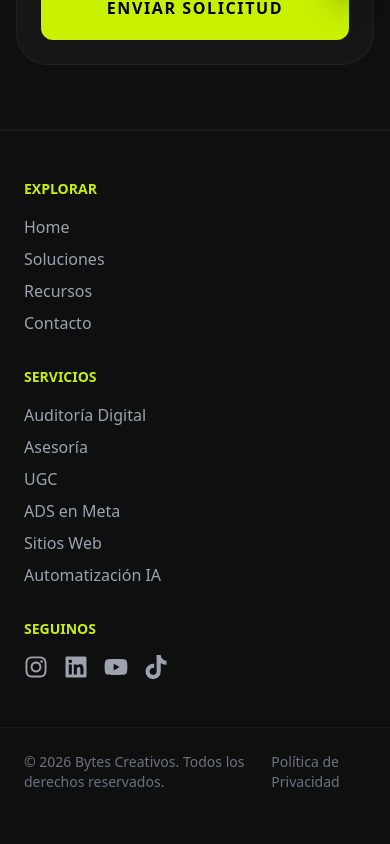
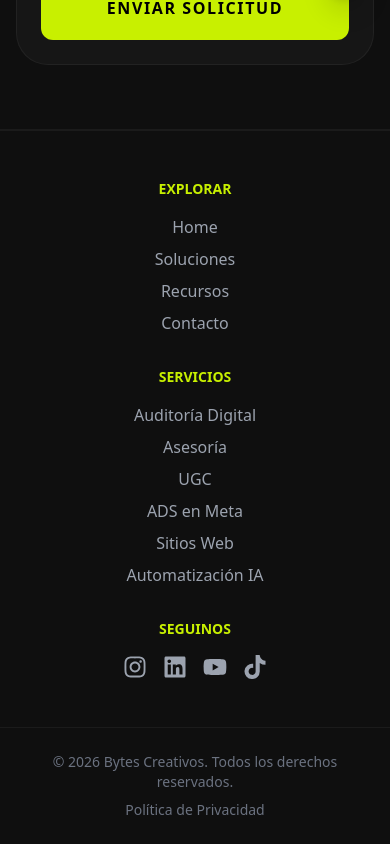
Before and after one commit to bytescreativoss-debug/web-bytes-creativos, a React (Vite) app in the folder frontend/: page /contacto in a window 390 px wide. Shown: the part 821-1665 px from the top of the page. Before the commit the page ends 1637 px from the top, so only its background shows below. Built offline with nearby package versions, Linux system fonts and the light colour scheme.

Commit message:
arrelgos en el scroll de inicio y se agrego banner

```diff
--- a/frontend/src/App.jsx
+++ b/frontend/src/App.jsx
@@ -5,6 +5,7 @@ import Footer from './components/Footer';
 import CallToAction from './components/CallToAction';
 import AnimatedBanner from './components/AnimatedBanner';
 import PaginaPortfolio from './components/pages/PaginaPortfolio';
+import bannerEsencia from './imagenes/banner-esencia.png';
 
 // --- SCROLL TO TOP AL CAMBIAR DE RUTA ---
 const ScrollToTop = () => {
@@ -280,7 +281,7 @@ export default function App() {
                     <span className="text-[#C8F000] drop-shadow-[0_0_20px_rgba(200,240,0,0.4)]">ESTRATÉGICO</span>
                   </h1>
                   <p className="mt-4 sm:mt-6 text-gray-400 max-w-xl mx-auto font-medium tracking-[0.15em] sm:tracking-[0.2em] uppercase text-[10px] sm:text-xs">
-                    Bytes transformados en negocios rentables.
+                    Bytes transformados en negocios rentables en José C. Paz.
                   </p>
                 </div>
               </header>
@@ -324,7 +325,7 @@ export default function App() {
                   {/* columna derecha — imagen */}
                   <div className="w-full overflow-hidden h-[200px] md:h-full">
                     <img
-                      src="src/imagenes/banner-esencia.png"
+                      src={bannerEsencia}
                       alt="Equipo Bytes Creativos"
                       className="w-full h-full object-cover"
                       style={{ objectPosition: '40% center', transform: 'scale(0.85)', transformOrigin: 'center center' }}
--- a/frontend/src/components/CallToAction.jsx
+++ b/frontend/src/components/CallToAction.jsx
@@ -7,7 +7,7 @@ const CallToAction = () => {
     <section className="bg-[#0F0F0F] text-white py-16 border-b border-white/5">
       <div className="max-w-7xl mx-auto px-6">
         <div className="grid grid-cols-1 md:grid-cols-2 gap-12 items-stretch">
-          <div>
+          <div className="text-center md:text-left">
             <h2 className="text-3xl font-black uppercase mb-4">¿Estás listo para potenciar tu negocio?</h2>
             <p className="text-gray-400 mb-6">Hablemos de tu proyecto y cómo podemos ayudarte a crecer.</p>
             <form className="space-y-4">
--- a/frontend/src/components/Footer.jsx
+++ b/frontend/src/components/Footer.jsx
@@ -9,7 +9,7 @@ const Footer = () => {
       {/* Links Section */}
       <div className="border-t border-white/5 py-12">
         <div className="max-w-7xl mx-auto px-6">
-          <div className="grid grid-cols-1 md:grid-cols-3 gap-8">
+          <div className="grid grid-cols-1 md:grid-cols-3 gap-8 text-center md:text-left">
             <div>
               <h3 className="text-[#C8F000] font-black uppercase text-sm mb-4">EXPLORAR</h3>
               <ul className="space-y-2">
@@ -19,7 +19,7 @@ const Footer = () => {
                 <li><Link to="/contacto" className="text-gray-400 hover:text-white transition">Contacto</Link></li>
               </ul>
             </div>
-        <div>
+            <div>
               <h3 className="text-[#C8F000] font-black uppercase text-sm mb-4">SERVICIOS</h3>
               <ul className="space-y-2">
                 <li><span className="text-gray-400">Auditoría Digital</span></li>
@@ -32,7 +32,7 @@ const Footer = () => {
             </div>
             <div>
               <h3 className="text-[#C8F000] font-black uppercase text-sm mb-4">SEGUINOS</h3>
-              <div className="flex space-x-4">
+              <div className="flex space-x-4 justify-center md:justify-start">
                 <a href="https://www.instagram.com/bytescreativoss/" target="_blank" rel="noopener noreferrer" className="text-gray-400 hover:text-white transition text-2xl">
                   <FaInstagram />
                 </a>
@@ -53,7 +53,7 @@ const Footer = () => {
 
       {/* Copyright */}
       <div className="border-t border-white/5 py-6">
-        <div className="max-w-7xl mx-auto px-6 flex justify-between items-center text-sm text-gray-500">
+        <div className="max-w-7xl mx-auto px-6 flex flex-col md:flex-row justify-between items-center gap-2 text-sm text-gray-500 text-center">
           <p>© 2026 Bytes Creativos. Todos los derechos reservados.</p>
           <p>Política de Privacidad</p>
         </div>
```
